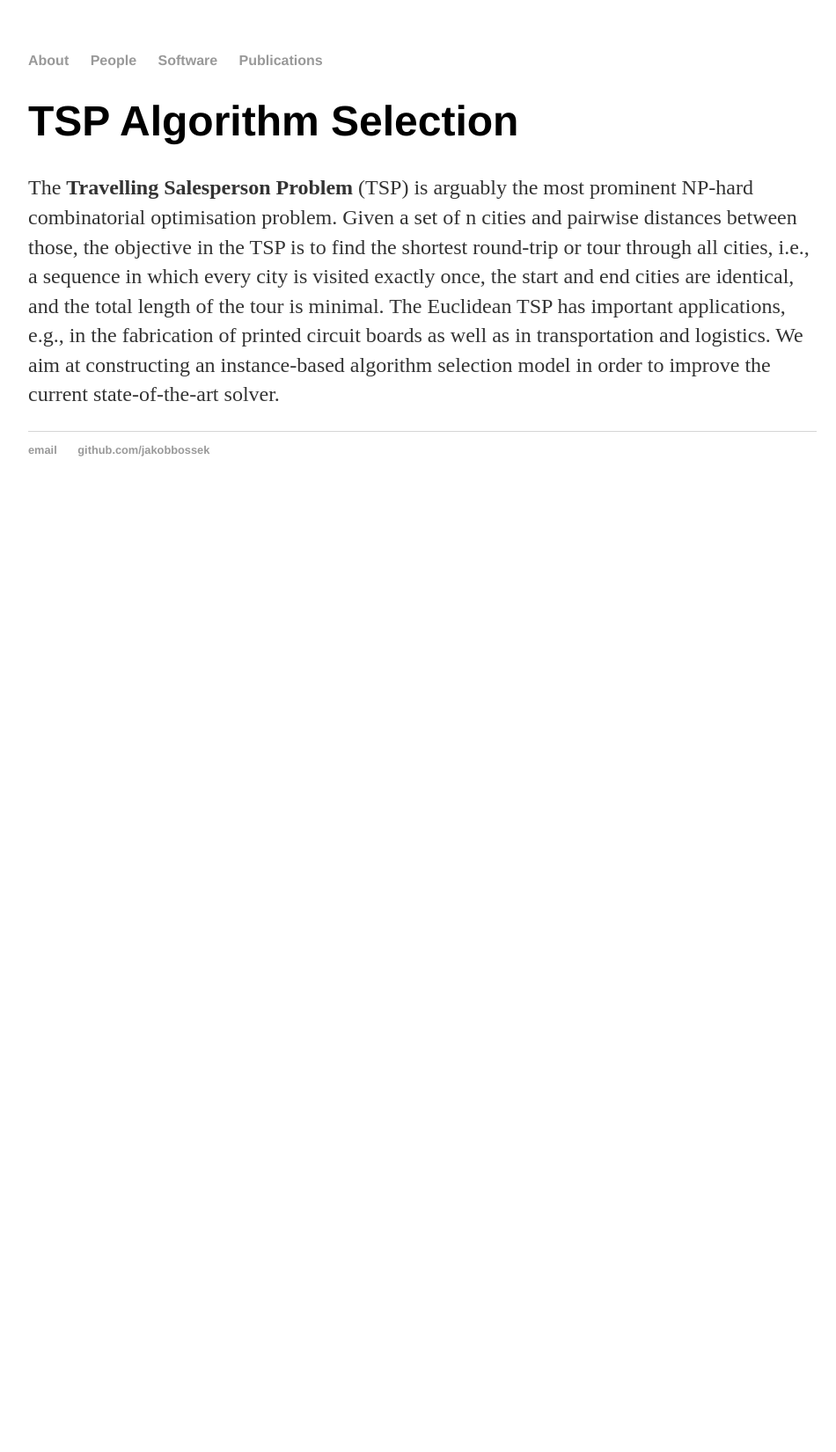
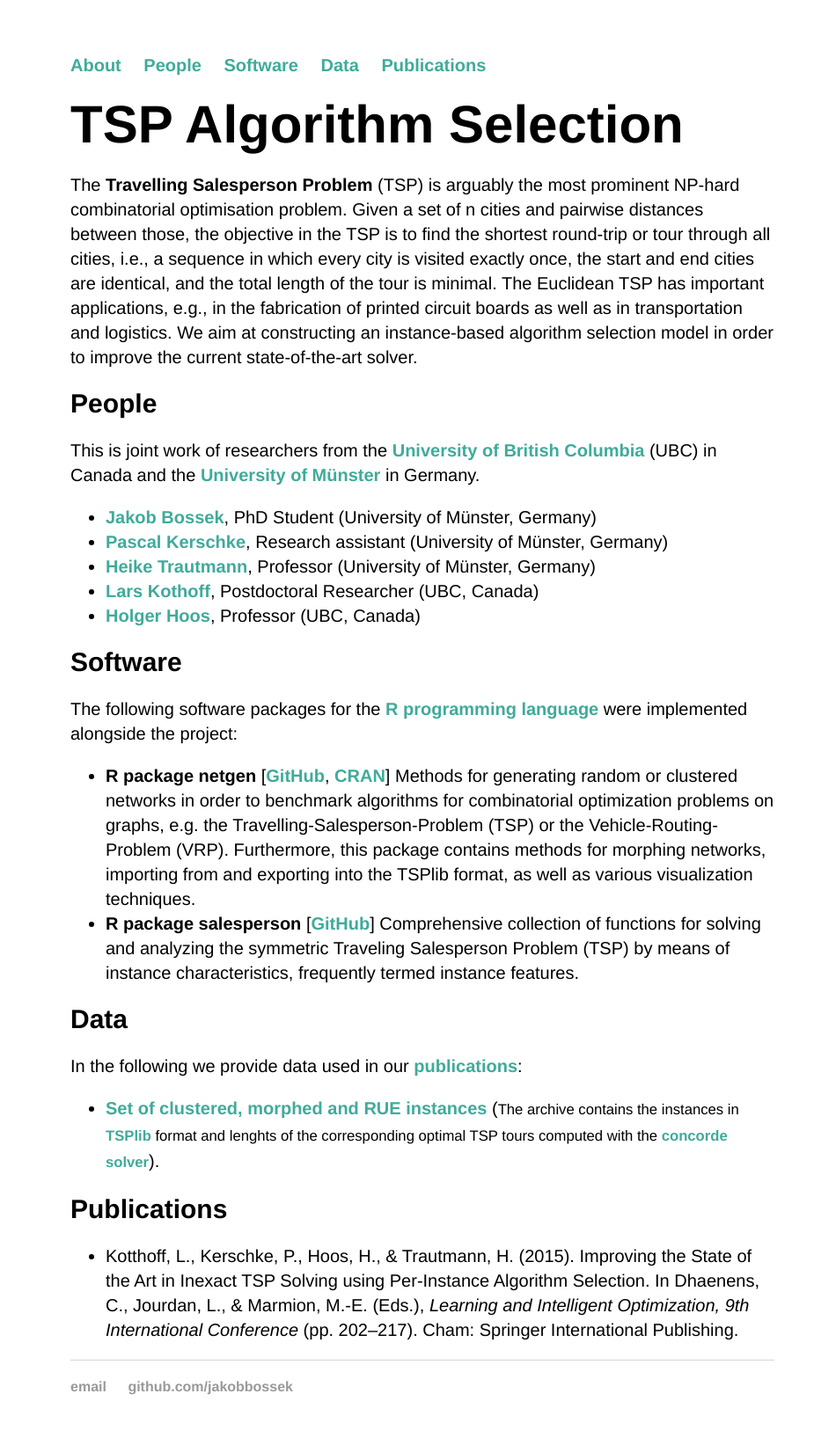
Before and after one commit to tspalgsel/tspalgsel.github.io, a Jekyll site: the page built from index.html, in a window 1280 px wide. Shown: the whole page at 88% size, without its empty margins (160-1110 px from the left). Built offline with Jekyll 4.4.1, drawn with Linux system fonts in a browser that asks for light colours; before the commit the page ends 900 px from its top, so only the background shows below that.

Commit message:
add a lot of info; nicer style

```diff
--- a/_layouts/default.html
+++ b/_layouts/default.html
@@ -10,6 +10,7 @@
 	        		<li><a href="#about">About</a></li>
               <li><a href="#people">People</a></li>
               <li><a href="#software">Software</a></li>
+              <li><a href="#data">Data</a></li>
               <li><a href="#publications">Publications</a></li>
 	    		</ul>
 			</nav>
--- a/css/main.css
+++ b/css/main.css
@@ -1,33 +1,44 @@
 body {
   margin: 60px auto;
   width: 70%;
+  max-width: 800px;
+  font-size: 20px;
+  line-height: 28px;
+  font-family:'Helvetica', 'Arial', 'Sans-Serif';
 }
+
 nav ul, footer ul {
-    font-family:'Helvetica', 'Arial', 'Sans-Serif';
   padding: 0px;
   list-style: none;
   font-weight: bold;
 }
+
 nav ul li, footer ul li {
   display: inline;
   margin-right: 20px;
 }
+
+footer a {
+  color: #999;
+}
+
 a {
   text-decoration: none;
+  font-weight: bold;
+  color: #3FAB9A;
+}
+
+a:hover {
+  text-decoration: underline;
   color: #999;
 }
-a:hover {
-    text-decoration: underline;
-}
+
 h1 {
   font-size: 3em;
   font-family:'Helvetica', 'Arial', 'Sans-Serif';
 }
-p {
-    font-size: 1.5em;
-    line-height: 1.4em;
-    color: #333;
-}
+
+
 footer {
   border-top: 1px solid #d5d5d5;
   font-size: .8em;
--- a/index.html
+++ b/index.html
@@ -3,5 +3,43 @@ layout: default
 title: TSP Algorithm Selection
 ---
 
-<h1>TSP Algorithm Selection</h1>
+<h1 id="home">TSP Algorithm Selection</h1>
+
 <p>The <b>Travelling Salesperson Problem</b> (TSP) is arguably the most prominent NP-hard combinatorial optimisation problem. Given a set of n cities and pairwise distances between those, the objective in the TSP is to find the shortest round-trip or tour through all cities, i.e., a sequence in which every city is visited exactly once, the start and end cities are identical, and the total length of the tour is minimal. The Euclidean TSP has important applications, e.g., in the fabrication of printed circuit boards as well as in transportation and logistics. We aim at constructing an instance-based algorithm selection model in order to improve the current state-of-the-art solver.</p>
+
+<h2 id="people">People</h2>
+<p>This is joint work of researchers from the <a href="https://www.ubc.ca" alt="Visit the website of the University of British Columbia" target="_blank"> University of British Columbia</a> (UBC) in Canada and the <a href="https://www.uni-muenster.de/en/" target="_blank" alt="Visit the website of the University of Münster">University of Münster</a> in Germany.</p>
+
+<ul>
+  <li><a href="http://erc.is/p/bossek" alt="Website of Jakob Bossek">Jakob Bossek</a>, PhD Student (University of Münster, Germany)</li>
+  <li><a href="http://erc.is/p/kerschke" alt="Website of Pascal Kerschke">Pascal Kerschke</a>, Research assistant (University of Münster, Germany)</li>
+  </li>
+  <li><a href="http://erc.is/p/trautmann" alt="Website of Heike Trautmann">Heike Trautmann</a>, Professor (University of Münster, Germany)</li>
+  </li>
+  <li><a href="http://www.cs.ubc.ca/~larsko" alt="Website of Lars Kothoff">Lars Kothoff</a>, Postdoctoral Researcher (UBC, Canada)</li>
+  <li><a href="http://www.cs.ubc.ca/~hoos/" alt="Website of Holger Hoos">Holger Hoos</a>, Professor (UBC, Canada)</li>
+</ul>
+
+<h2 id="software">Software</h2>
+
+<p>The following software packages for the <a href="https://www.r-project.org" alt="The R project for statistical computing">R programming language</a> were implemented alongside the project:</p>
+
+<ul>
+  <li><b>R package netgen</b> [<a href="https://github.com/jakobbossek/netgen" alt="View GitHub repository">GitHub</a>, <a href="https://CRAN.R-project.org/package=netgen" alt="Official release on CRAN">CRAN</a>] Methods for generating random or clustered networks in order to benchmark algorithms for combinatorial optimization problems on graphs, e.g. the Travelling-Salesperson-Problem (TSP) or the Vehicle-Routing-Problem (VRP). Furthermore, this package contains methods for morphing networks, importing from and exporting into the TSPlib format, as well as various visualization techniques.</li>
+  <li><b>R package salesperson</b> [<a href="https://github.com/jakobbossek/salesperson" alt="View GitHub repository">GitHub</a>] Comprehensive collection of functions for solving and analyzing the symmetric Traveling Salesperson Problem (TSP) by means of instance characteristics, frequently termed instance features.</li>
+</ul>
+
+<h2 id="data">Data</h2>
+
+In the following we provide data used in our <a href="#publications" alt="jump to list of publications">publications</a>:
+
+<ul>
+  <li><a href="data/ECJ_instances.zip" alt="Download instance set">Set of clustered, morphed and RUE instances</a> (<small>The archive contains the instances in <a href="https://www.iwr.uni-heidelberg.de/groups/comopt/software/TSPLIB95/" target="_blanl" alt="TSPlib">TSPlib</a> format and lenghts of the corresponding optimal TSP tours computed with the <a href="http://www.math.uwaterloo.ca/tsp/concorde.html" target="_blank" alt="Concorde TSP Solver">concorde solver</a></small>).</li>
+</ul>
+
+
+<h2 id="publications">Publications</h2>
+
+<ul>
+  <li>Kotthoff, L., Kerschke, P., Hoos, H., & Trautmann, H. (2015). Improving the State of the Art in Inexact TSP Solving using Per-Instance Algorithm Selection. In Dhaenens, C., Jourdan, L., & Marmion, M.-E. (Eds.), <em>Learning and Intelligent Optimization, 9th International Conference</em> (pp. 202–217). Cham: Springer International Publishing.</li>
+</ul>
```
Also changed, not shown: README.md, 1 other file. Lines whose indentation alone changed are shown as unchanged.
